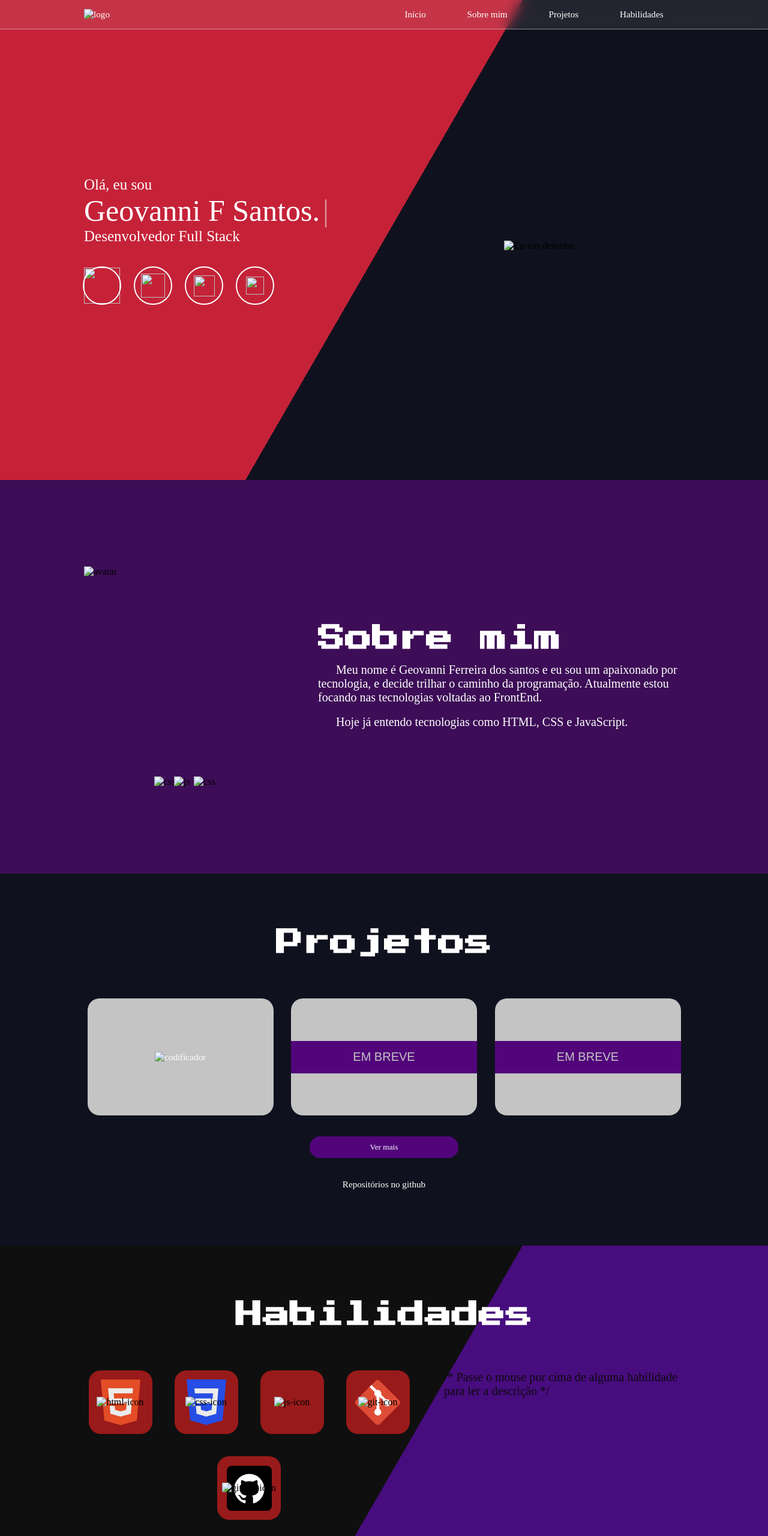
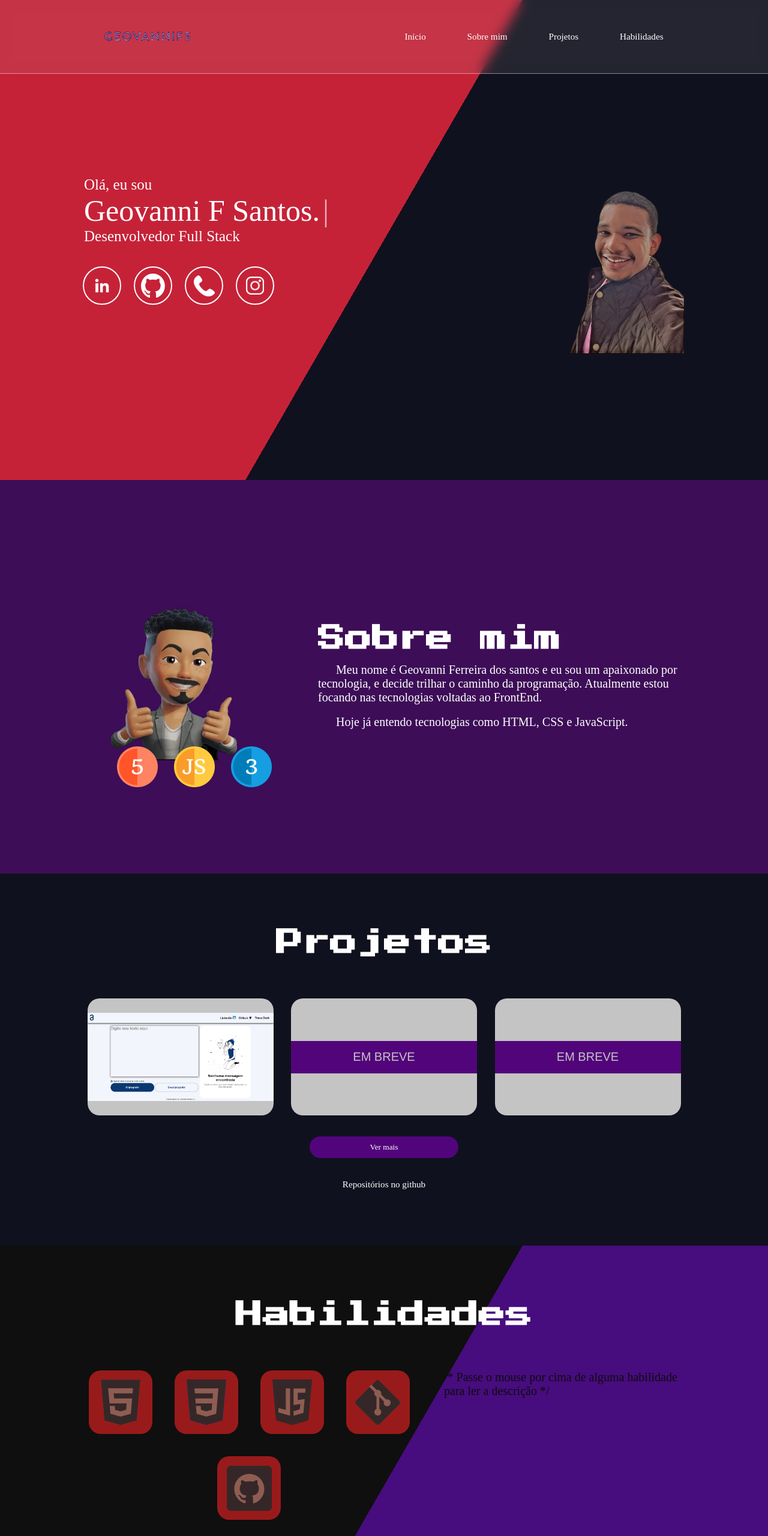
Before and after one commit to GeovanniFSantos/Portfolio, a plain HTML site: page index.html in a window 1280 px wide. Shown: the top 2560 px of the page at 60% size. Drawn offline with nearby package versions, Linux system fonts and the light colour scheme; files that its build step writes are made by us from their sources; files whose address does not match are found by name; a web font is replaced by a local one.

Commit message:
"Organização do CSS e html"

```diff
--- a/index.html
+++ b/index.html
@@ -1,18 +1,18 @@
 <!DOCTYPE html>
-<html lang="pt-BR
+<html lang="pt-BR">
 
 <head>
-  <meta charset=" UTF-8" />
-<meta http-equiv="X-UA-Compatible" content="IE=edge" />
-<meta name="viewport" content="width=device-width, initial-scale=1.0" />
-<script src="https://unpkg.com/scrollreveal"></script>
-<title>Portfólio | Geovanni F Santos</title>
-<link rel="icon" type="image/x-icon" href="/assets/img/ms-icon-310x310.png" />
-<link rel="stylesheet" href="assets/css/navegacao-inicio.css" />
-<link rel="stylesheet" href="assets/css/sobre-mim.css" />
-<link rel="stylesheet" href="assets/css/projetos.css" />
-<link rel="stylesheet" href="assets/css/habilidades.css" />
-<link rel="stylesheet" href="assets/css/footer.css" />
+  <meta charset="UTF-8" />
+  <meta http-equiv="X-UA-Compatible" content="IE=edge" />
+  <meta name="viewport" content="width=device-width, initial-scale=1.0" />
+  <script src="https://unpkg.com/scrollreveal"></script>
+  <title>Portfólio | Geovanni F Santos</title>
+  <link rel="icon" type="image/x-icon" href="/assets/img/ms-icon-310x310.png" />
+  <link rel="stylesheet" href="acessos/css/navegacao-inicio.css" />
+  <link rel="stylesheet" href="acessos/css/sobre-mim.css" />
+  <link rel="stylesheet" href="acessos/css/projetos.css" />
+  <link rel="stylesheet" href="acessos/css/habilidades.css" />
+  <link rel="stylesheet" href="acessos/css/footer.css" />
 </head>
 
 <body onload="typeWriter(fName);">
@@ -24,7 +24,7 @@
       <div class="menu-centro">
         <div class="barra-conteiner centralizador">
           <div class="logo esquerda">
-            <a href="index.html"><img src="assets/img/Screenshot_1 (1).png" alt="logo" /></a>
+            <a href="index.html"><img src="acessos/img/Screenshot_1 (1).png" alt="logo" /></a>
           </div>
           <nav class="direita">
             <ul onclick="getElementById('close-menu').checked=false;">
@@ -53,23 +53,23 @@
               <div class="social-networks">
                 <div class="icons">
                   <a href="https://www.linkedin.com/in/geovanni-f-santos/" target="_blank" class="icon icon--linkedin">
-                    <img src="assets/img/linkedin.png">
+                    <img src="acessos/img/linkedin.png">
                   </a>
                   <a href="https://github.com/GeovanniFSantos" target="_blank" class="icon icon--github">
-                    <img src="assets/img/github.png">
+                    <img src="acessos/img/github.png">
                   </a>
                   <a href="https://api.whatsapp.com/send?phone=5575992595689
                   " target="_blank" class="icon icon--whatsapp">
-                    <img src="assets/img/whats.png">
+                    <img src="acessos/img/whats.png">
                   </a>
                   <a href="https://www.instagram.com/geovannydynoo/" target="_blank" class="icon icon--instagram">
-                    <img src="assets/img/instagram.png">
+                    <img src="acessos/img/instagram.png">
                   </a>
                 </div>
               </div>
             </div>
             <div class="desenho">
-              <img class="desenho2" src="assets/img/geovannifs.png" alt="Eu-em-desenho">
+              <img class="desenho2" src="acessos/img/geovannifs.png" alt="Eu-em-desenho">
             </div>
           </div>
         </div>
@@ -80,11 +80,11 @@
       <div class="centralizador">
         <div class="ajustador-2">
           <div class="avatar">
-            <img class="desenho-bg" src="assets/img/incone-avatar.png" alt="avatar">
+            <img class="desenho-bg" src="acessos/img/incone-avatar.png" alt="avatar">
             <div class="circulo-conteiner">
-              <img class="circulo css" src="assets/img/css3.png" alt="css">
-              <img class="circulo html" src="assets/img/html5.png" alt="css">
-              <img class="circulo js" src="assets/img/js.png" alt="js">
+              <img class="circulo css" src="acessos/img/css3.png" alt="css">
+              <img class="circulo html" src="acessos/img/html5.png" alt="css">
+              <img class="circulo js" src="acessos/img/js.png" alt="js">
             </div>
           </div>
           <div class="sobre-mim">
@@ -111,7 +111,7 @@
         <div class="projetos-itens">
           <div class="pro">
             <a href="https://geovannifsantos.github.io/Challenge-Oracle-ONE/" target="_blank">
-              <img src="assets/img/criptografia.png" alt="codificador" class="projeto-finalizado">
+              <img src="acessos/img/criptografia.png" alt="codificador" class="projeto-finalizado">
             </a>
           </div>
           <div class="pro">
@@ -155,19 +155,19 @@
           <div class="skills-descricao">
             <div class="conteiner-skills">
               <div class="skill-box skill1 html-skill">
-                <img class="icones-habilidades" src="assets/img/html.svg" alt="html-icon">
+                <img class="icones-habilidades" src="acessos/img/html.svg" alt="html-icon">
               </div>
               <div class="skill-box skill2 css-skill">
-                <img class="icones-habilidades" src="assets/img/css.svg" alt="css-icon">
+                <img class="icones-habilidades" src="acessos/img/css.svg" alt="css-icon">
               </div>
               <div class="skill-box skill3 js-skill">
-                <img class="icones-habilidades" src="assets/img/js.svg" alt="js-icon">
+                <img class="icones-habilidades" src="acessos/img/js.svg" alt="js-icon">
               </div>
               <div class="skill-box skill9 git-skill">
-                <img class="icones-habilidades" src="assets/img/git.svg" alt="git-icon">
+                <img class="icones-habilidades" src="acessos/img/git.svg" alt="git-icon">
               </div>
               <div class="skill-box skill10 github-skill">
-                <img class="icones-habilidades" src="assets/img/github.svg" alt="github-icon" />
+                <img class="icones-habilidades" src="acessos/img/github.svg" alt="github-icon" />
               </div>
             </div>
             <div class="conteiner-descricao">
@@ -193,9 +193,9 @@
     </footer>
 
   </div>
-  <script src="assets/js/scroll.js"></script>
-  <script src="assets/js/maquina_escrever.js"></script>
-  <script src="assets/js/habilidades.js"></script>
+  <script src="acessos/js/scroll.js"></script>
+  <script src="acessos/js/maquina_escrever.js"></script>
+  <script src="acessos/js/habilidades.js"></script>
 </body>
 
 </html>
```
Also changed, not shown: acessos/img/js.png (added), acessos/img/js.svg (added).
